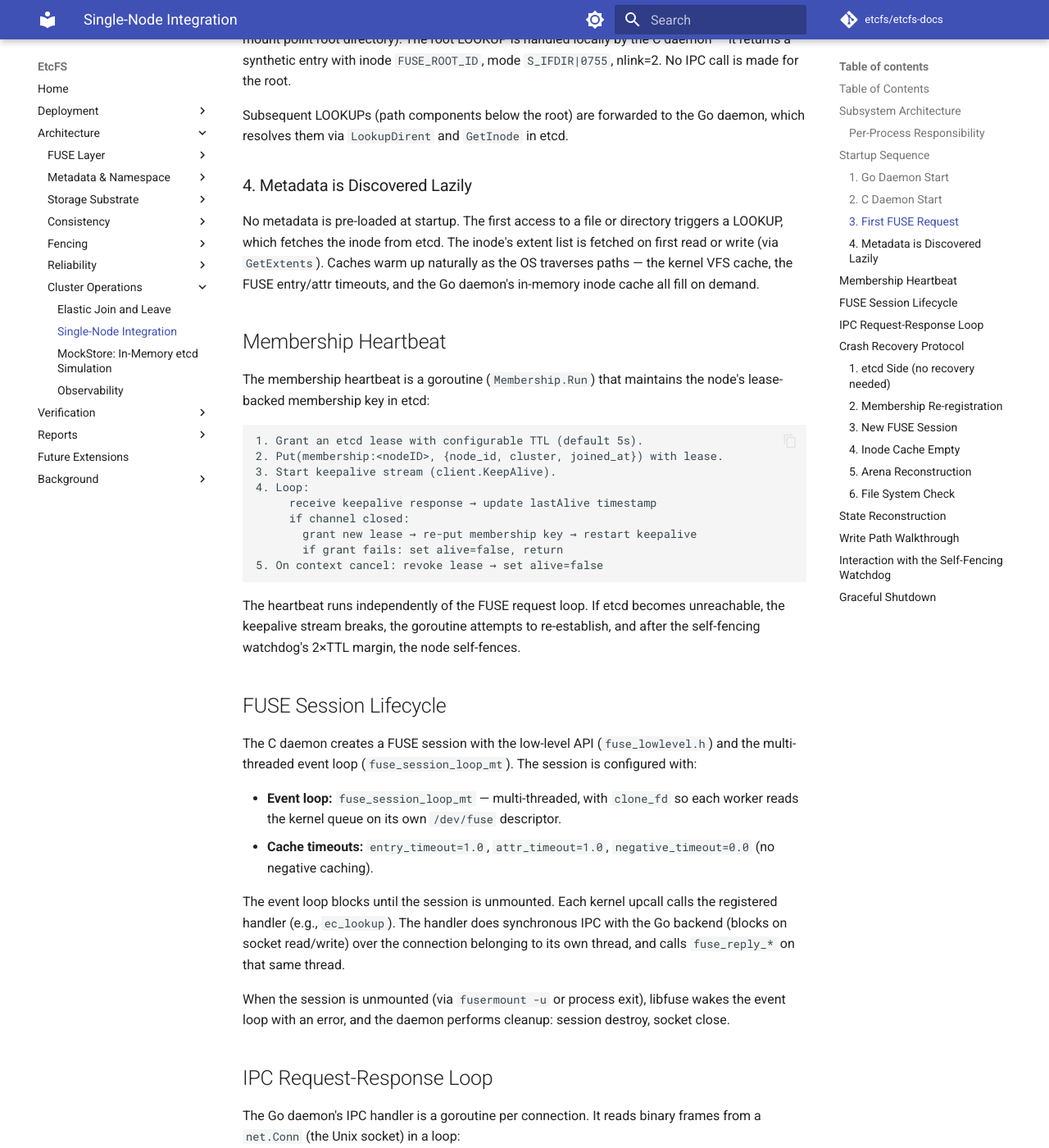
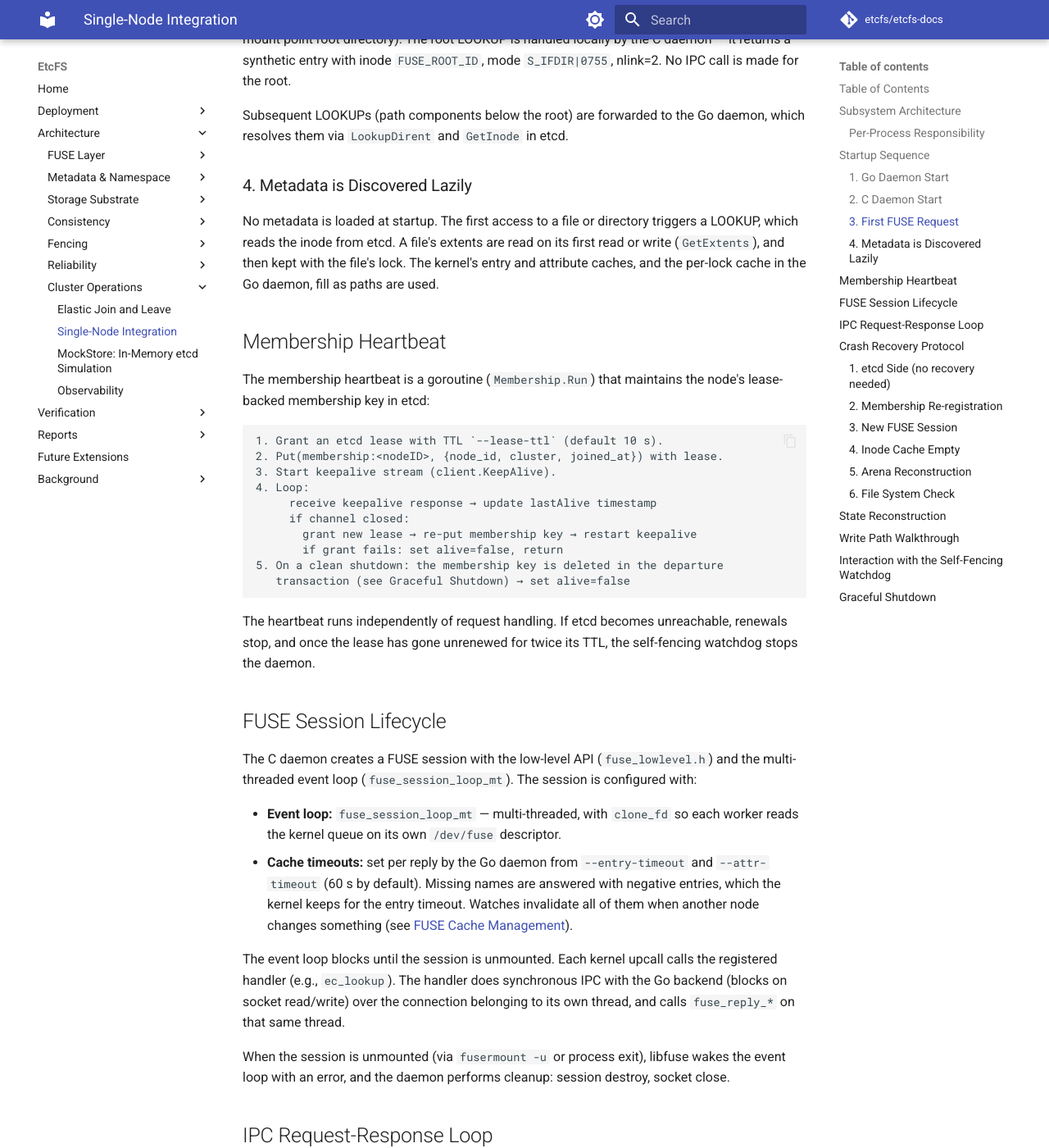
Before and after one commit to etcfs/etcfs-docs, an MkDocs documentation site: the page built from docs/architecture/cluster-ops/single-node-integration.md, in a window 1280 px wide and 1400 px high, scrolled down 2736 px. Shown: the whole window at 82% size. Built offline with MkDocs 1.6.1 and Material for MkDocs 9.7.7, drawn with Linux system fonts in a browser that asks for light colours; comment, search, counter and statistics services are not loaded; some of the changed text lies outside the part shown.

Commit message:
docs(cluster-ops): corrected lease TTL, cache timeouts and shutdown sequence in the integration and mock pages

````diff
--- a/docs/architecture/cluster-ops/single-node-integration.md
+++ b/docs/architecture/cluster-ops/single-node-integration.md
@@ -97,14 +97,14 @@ Subsequent LOOKUPs (path components below the root) are forwarded to the Go daem
 
 ### 4. Metadata is Discovered Lazily
 
-No metadata is pre-loaded at startup. The first access to a file or directory triggers a LOOKUP, which fetches the inode from etcd. The inode's extent list is fetched on first read or write (via `GetExtents`). Caches warm up naturally as the OS traverses paths — the kernel VFS cache, the FUSE entry/attr timeouts, and the Go daemon's in-memory inode cache all fill on demand.
+No metadata is loaded at startup. The first access to a file or directory triggers a LOOKUP, which reads the inode from etcd. A file's extents are read on its first read or write (`GetExtents`), and then kept with the file's lock. The kernel's entry and attribute caches, and the per-lock cache in the Go daemon, fill as paths are used.
 
 ## Membership Heartbeat
 
 The membership heartbeat is a goroutine (`Membership.Run`) that maintains the node's lease-backed membership key in etcd:
 
 ```
-1. Grant an etcd lease with configurable TTL (default 5s).
+1. Grant an etcd lease with TTL `--lease-ttl` (default 10 s).
 2. Put(membership:<nodeID>, {node_id, cluster, joined_at}) with lease.
 3. Start keepalive stream (client.KeepAlive).
 4. Loop:
@@ -112,17 +112,18 @@ The membership heartbeat is a goroutine (`Membership.Run`) that maintains the no
      if channel closed:
        grant new lease → re-put membership key → restart keepalive
        if grant fails: set alive=false, return
-5. On context cancel: revoke lease → set alive=false
+5. On a clean shutdown: the membership key is deleted in the departure
+   transaction (see Graceful Shutdown) → set alive=false
 ```
 
-The heartbeat runs independently of the FUSE request loop. If etcd becomes unreachable, the keepalive stream breaks, the goroutine attempts to re-establish, and after the self-fencing watchdog's 2×TTL margin, the node self-fences.
+The heartbeat runs independently of request handling. If etcd becomes unreachable, renewals stop, and once the lease has gone unrenewed for twice its TTL, the self-fencing watchdog stops the daemon.
 
 ## FUSE Session Lifecycle
 
 The C daemon creates a FUSE session with the low-level API (`fuse_lowlevel.h`) and the multi-threaded event loop (`fuse_session_loop_mt`). The session is configured with:
 
 - **Event loop:** `fuse_session_loop_mt` — multi-threaded, with `clone_fd` so each worker reads the kernel queue on its own `/dev/fuse` descriptor.
-- **Cache timeouts:** `entry_timeout=1.0`, `attr_timeout=1.0`, `negative_timeout=0.0` (no negative caching).
+- **Cache timeouts:** set per reply by the Go daemon from `--entry-timeout` and `--attr-timeout` (60 s by default). Missing names are answered with negative entries, which the kernel keeps for the entry timeout. Watches invalidate all of them when another node changes something (see [FUSE Cache Management](../fuse/fuse-cache-management.md)).
 
 The event loop blocks until the session is unmounted. Each kernel upcall calls the registered handler (e.g., `ec_lookup`). The handler does synchronous IPC with the Go backend (blocks on socket read/write) over the connection belonging to its own thread, and calls `fuse_reply_*` on that same thread.
 
@@ -256,19 +257,19 @@ IPC Service:
     ... allocate and create ...
 ```
 
-When the self-fencing watchdog fires, the Go daemon's process exits (exit code 77). This closes the Unix socket connection. The C daemon's next synchronous IPC call will fail with EIO, and the FUSE handler will respond to the kernel with an error. The FUSE session is still alive (the kernel hasn't unmounted it), but any subsequent FUSE operation that attempts an IPC call will fail with EIO.
-
-In the ideal scenario, the C daemon detects the IPC disconnection and unmounts the filesystem before the kernel receives EIOs. In practice, the process exit is so fast that there is no time for a graceful shutdown — the kernel gets EIO, applications see errors, and the system administrator must restart the daemon.
+When the self-fencing watchdog fires, the Go daemon drops its cached locks, stops its IPC server, releases its arenas and exits with code 77. Its socket connections close. Each of the C daemon's later requests fails, and the handler answers the kernel with `EIO`. The FUSE session stays mounted, so applications get `EIO` on every operation until the daemons are restarted (normally by systemd).
 
 ## Graceful Shutdown
 
 When the Go daemon receives SIGINT or SIGTERM:
 
-1. The signal handler calls `cancel()` on the root context.
-2. The membership heartbeat goroutine sees the cancelled context, revokes its lease, and exits.
-3. The self-fencing watchdog sees the cancelled context and exits (no fence).
-4. The IPC server's accept loop returns the listener error.
-5. The Go daemon exits cleanly.
+1. The IPC server stops accepting and serving requests.
+2. The daemon publishes every buffered write and releases every cached lock, then closes its lock session.
+3. It releases its arenas to the free pool.
+4. If every arena was released, it writes `departed:<node_id>` and deletes its membership key in one transaction, so the other nodes do not fence it.
+5. The self-fencing watchdog stops without fencing, and the daemon exits.
+
+See [Elastic Join and Leave § Graceful Leave](elastic-join-leave.md#graceful-leave).
 
 The C daemon must be stopped separately (via SIGINT, SIGTERM, or `fusermount -u`). When the FUSE session is unmounted:
 
````
Also changed, not shown: docs/architecture/cluster-ops/mock-store.md (+1 -1 lines).
